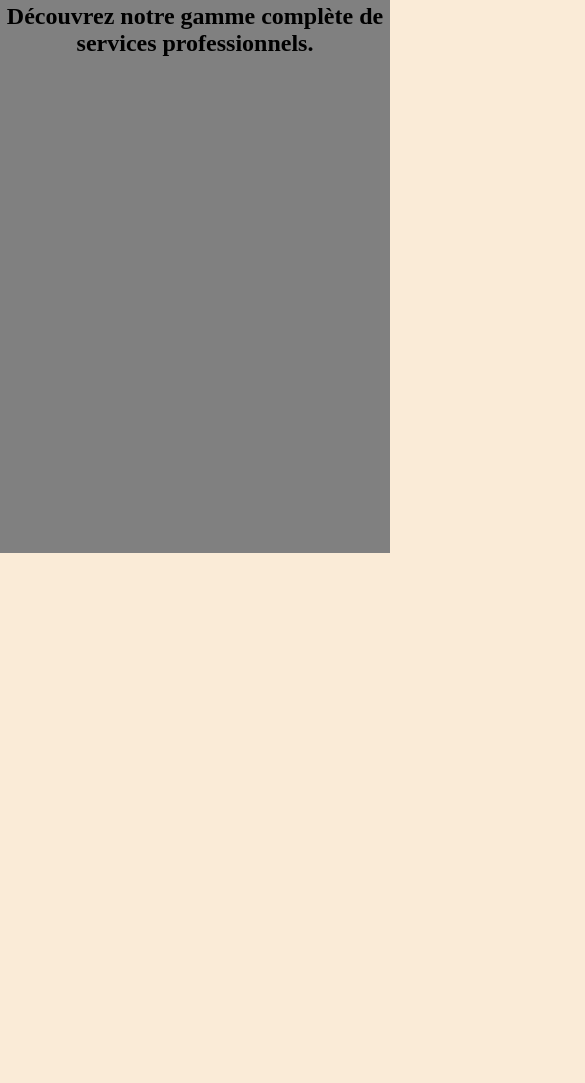
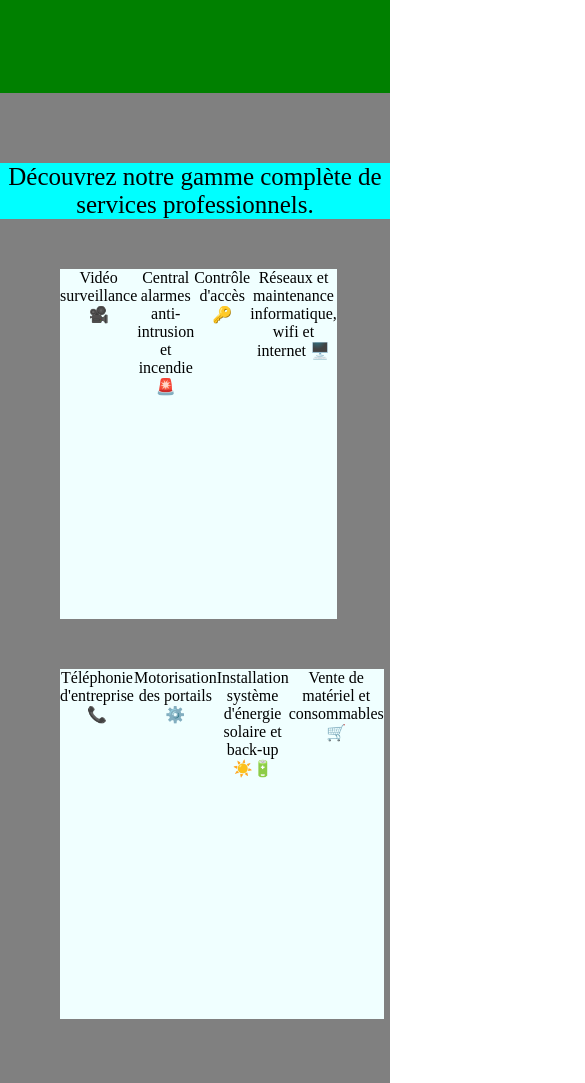
Before and after one commit to carenkonzong/DestProtectWebsite, a plain HTML site: page index.html in a window 390 px wide. Shown: the part 747-1830 px from the top of the page, 585 px wide, since content can reach past the window. Before the commit the page ends 1300 px from the top, so only its background shows below. Drawn offline with Linux system fonts and the light colour scheme.

Commit message:
worked on section1 & 2 layout
completed layout on section 1 & 2. some responsiveness to screen sizing are to be made later

```diff
--- a/index.html
+++ b/index.html
@@ -7,6 +7,7 @@
   <link rel="stylesheet" href="style.css">
 </head>
 <body>
+  <!-- **********************************header section*******************************-->
   <header>
     <nav>
       <a>Accueil</a>
@@ -15,9 +16,11 @@
       <a>Formulaire</a>
     </nav>
   </header>
+
+  <!-- *********************************first section********************************-->
   <section id="section1">
     <div>
-      <h1 id="dest">Vos experts en solutions technologiques et énergétiques.</h1>
+      <h1 id="dest">Vos experts intégrateur de solutions de sécurité et informatique.</h1>
     </div>
     <div>
       <p id="nos">Nous offrons une gamme complète de services allant de l'installation de plaques solaires, systèmes back-up, réseaux et maintenance, à la vente de consommables et dispositifs de sécurité. </p>
@@ -25,10 +28,43 @@
     <h2>Nos Caméras, vos Yeux | Notre Expertise, votre Sécurité</h1>
     <button>Reservez</button>
   </section>
+
+  <!-- *******************************Second section***********************************-->
   <section id="section2">
-    <h2 id="decouvrez">Découvrez notre gamme complète de services professionnels.</h2>
-    <div>
-
+    <div id="decouvrez1">
+      <div id="decouvrez">
+        Découvrez notre gamme complète de services professionnels.
+      </div>
+    </div>
+    <div id="maindiv">
+      <div class="secdiv">
+        <div class="subdiv1">
+          Vidéo surveillance 🎥
+        </div>
+        <div class="subdiv1">
+          Central alarmes anti-intrusion et incendie 🚨
+        </div>
+        <div class="subdiv1">
+          Contrôle d'accès 🔑
+        </div>
+        <div class="subdiv1">
+          Réseaux et maintenance informatique, wifi et internet 🖥️
+        </div>
+      </div>
+      <div class="secdiv">
+        <div class="subdiv1">
+          Téléphonie d'entreprise 📞
+        </div>
+        <div class="subdiv1">
+          Motorisation des portails ⚙️
+        </div>
+        <div class="subdiv1">
+          Installation système d'énergie solaire et back-up ☀️🔋
+        </div>
+        <div class="subdiv1">
+          Vente de matériel et consommables 🛒
+        </div>
+      </div>
     </div>
   </section>
 </body>
--- a/style.css
+++ b/style.css
@@ -1,7 +1,6 @@
 
 body{
     margin: 0px;
-    background-color: #faebd7;
 }
 
 /* Header section*/
@@ -16,24 +15,26 @@ header{
     height: 50px;
     background-color: blue;
     align-items: center;
+    width: 100%;
 }
 
 /* First section*/
 #section1{
     background-color: green;
-    height: 550px;
-    padding-left: 150px;
+    height: 700px;
+    padding-left: 10%;
     padding-top: 90px;
 }
 #dest{
     margin: 0;
-    font-size: 55px;
-    width: 600px;
+    font-size: 70px;
+    width: 750px;
 }
 #nos{
-    font-size: 20px;
-    width: 600px;
+    font-size: 30px;
+    width: 750px;
     padding-bottom: 25px;
+
 }
 button{
     width: 100px;
@@ -41,17 +42,40 @@ button{
     background-color: red;
     border: 0px;
     border-radius: 7.5px;
+    margin-top: 15px;
 }
 
 /* second section*/
 
 #section2{
     background-color: gray;
-    height: 550px;
-    padding-top: 60px;
+    height: 950px;
+    padding-top: 40px;
+}
+#decouvrez{
+    margin-bottom: 50px;
+    margin-top: 30px;
+    font-size: 25px;
+    background-color: aqua;
+    width: 400px;
     text-align: center;
 }
-#decouvrez{
-    margin: 0;
+#decouvrez1{
+    display: flex;
+    justify-content: space-around;
+}
 
+
+.secdiv{
+    display: flex;
+    justify-content: space-between;
+    padding-left: 60px;
+    padding-right: 60px;
+    margin-bottom: 50px;
 }
+.subdiv1{
+    width: 350px;
+    height: 350px;
+    background-color: azure;
+    text-align: center;
+}
```
